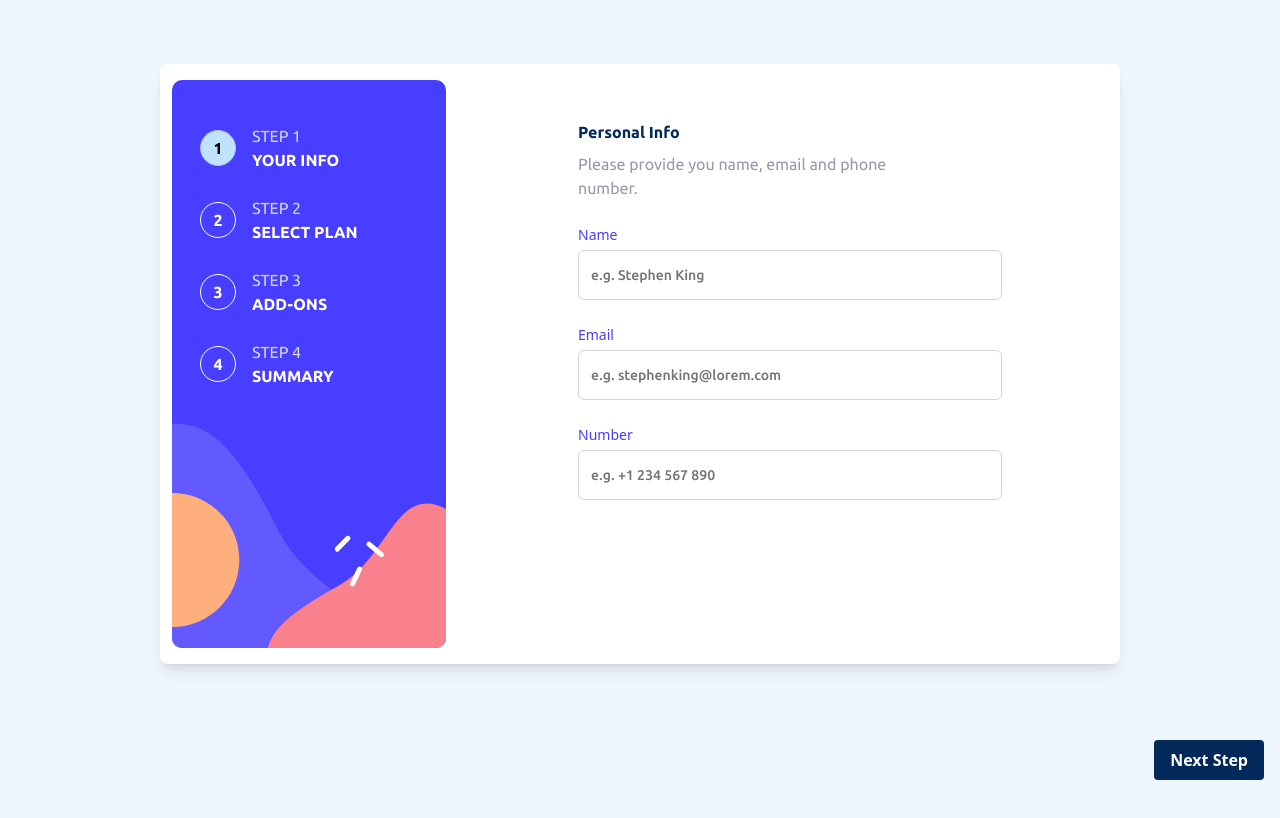
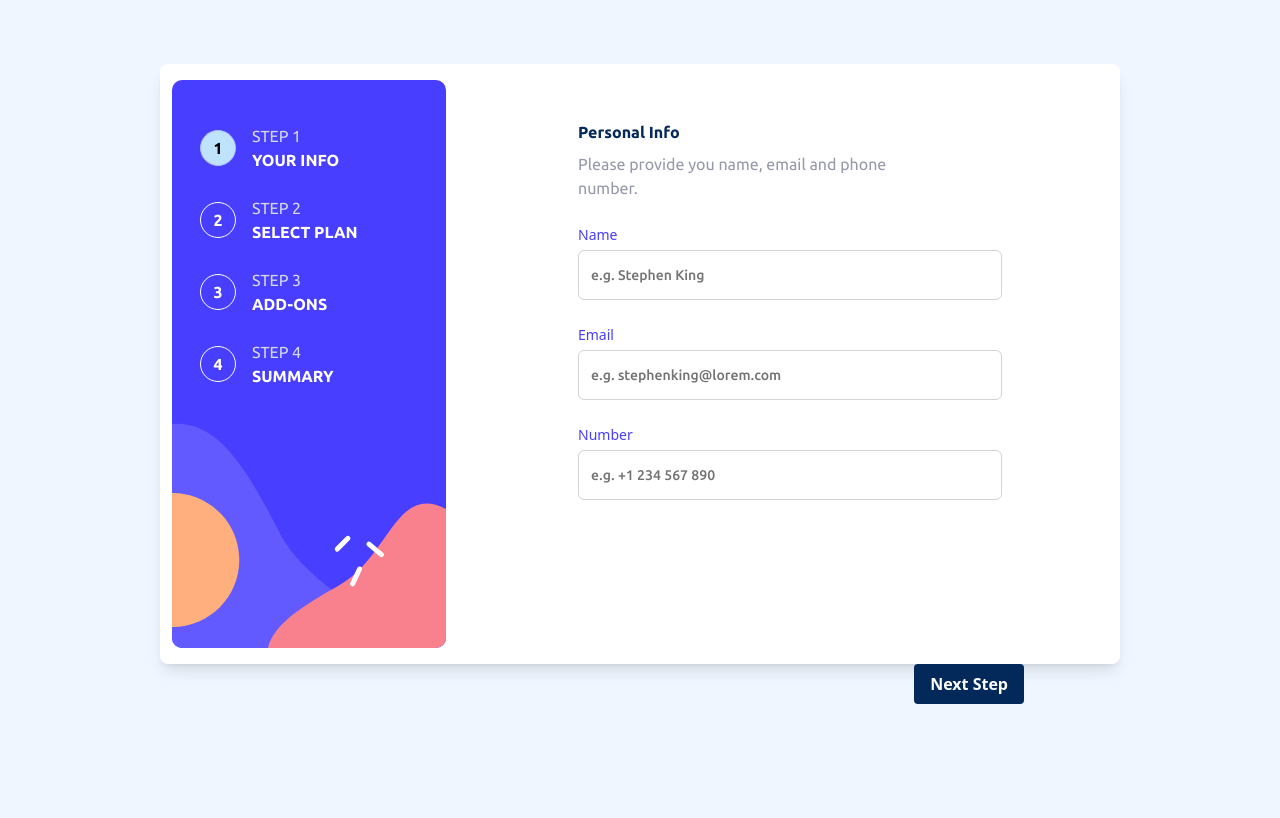
Before and after one commit to Matteonegridev/MultiStep-form, a React (Vite) app: page / in a window 1280 px wide. Shown: the top 818 px of the page. Built offline with nearby package versions, Linux system fonts and the light colour scheme; what fluid-tailwind would draw is missing.

Commit message:
fixed mobile svg sidebar

```diff
--- a/src/components/routes/PersonalInfo.tsx
+++ b/src/components/routes/PersonalInfo.tsx
@@ -44,16 +44,16 @@ function PersonalInfo() {
   }, []);
 
   return (
-    <section className="">
+    <section>
       <Form {...form}>
         <form
           onSubmit={form.handleSubmit(onSubmit)}
-          className="h-[calc(90dvh-10px)] bg-magnolia md:h-screen"
+          className="flex h-[calc(90dvh-10px)] flex-col bg-magnolia md:h-screen"
         >
           {isMobile && (
             <>
               <div className="absolute left-0 top-0">
-                <SvgComp alt="mobile sidebar" src={mobileSideBar} width={500} />
+                <SvgComp alt="mobile sidebar" src={mobileSideBar} width={780} />
               </div>
               <Stepper />
             </>
@@ -61,7 +61,7 @@ function PersonalInfo() {
           <div className="relative z-10 m-auto mt-16 w-11/12 rounded-lg bg-white px-5 py-8 shadow-lg md:grid md:w-4/5 md:grid-cols-[300px_1fr] md:px-3 md:py-4 xl:w-3/4">
             {!isMobile && (
               <>
-                <div className="">
+                <div>
                   <SvgComp alt="desktop sidebar" src={desktopSideBar} />
                 </div>
                 <Stepper />
@@ -140,8 +140,7 @@ function PersonalInfo() {
               />
             </div>
           </div>
-
-          <div className="absolute bottom-5 right-4">
+          <div className="absolute bottom-5 right-5 md:bottom-24 md:right-64 md:z-10">
             <button
               className="rounded-sm bg-primary px-[1em] py-[.5em] font-semibold text-white"
               type="submit"
```
